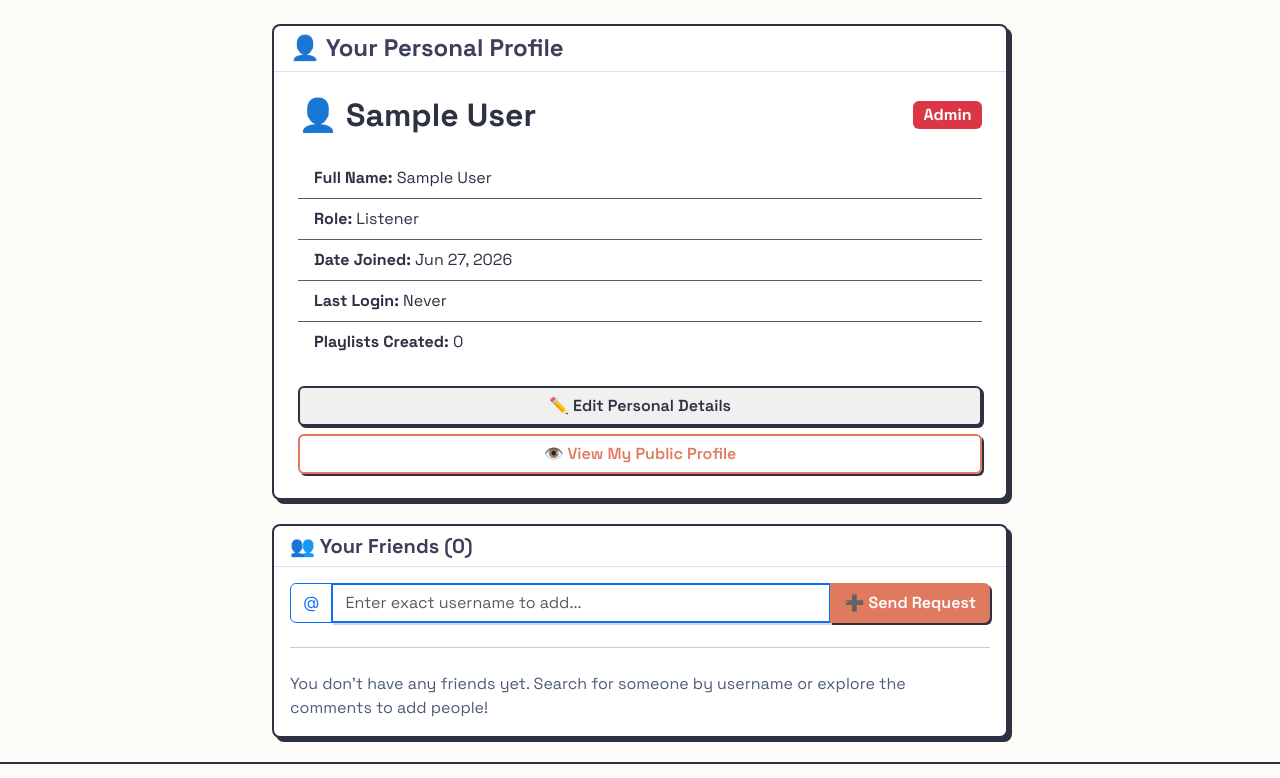
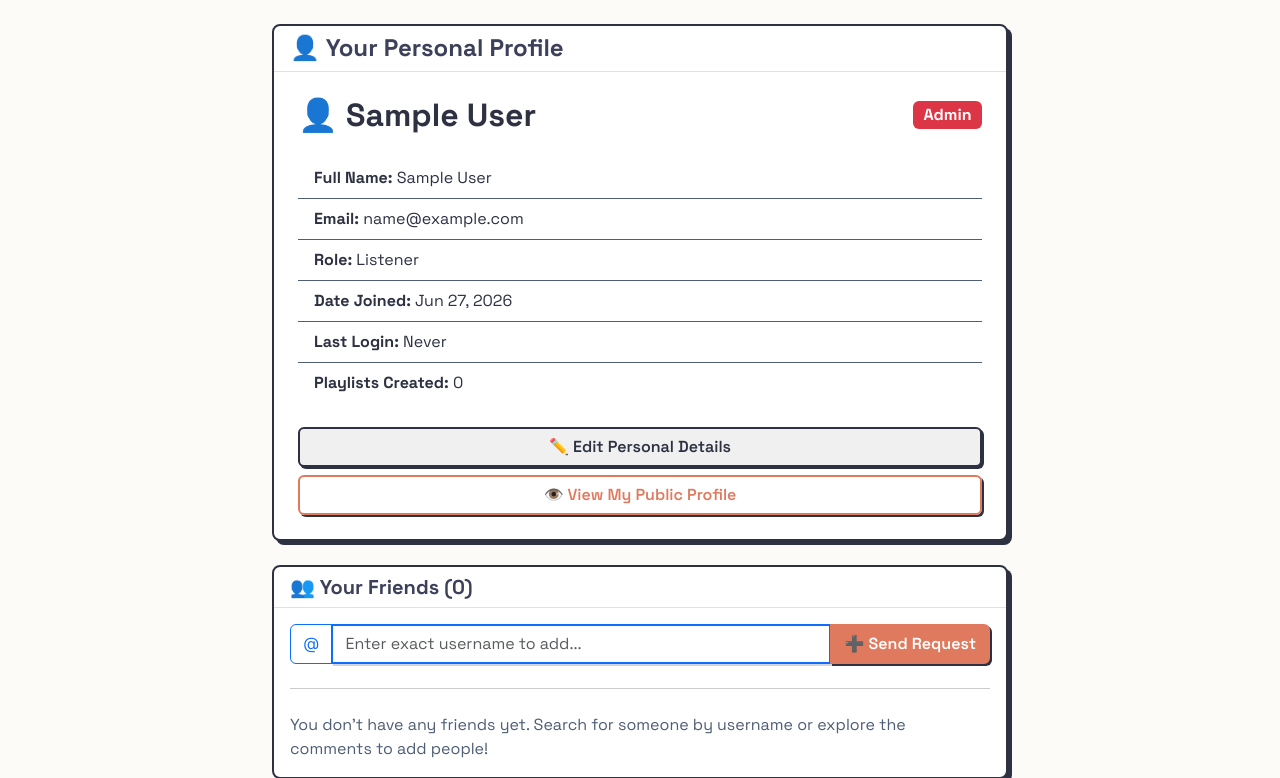
Before and after one commit to SamyBravy/PPM-Back-end-music-streaming-platform, a Django app: page /users/profile/ in a window 1280 px wide. Shown: the part 58-836 px from the top of the page. Run offline with Django 5.2, Linux system fonts and the light colour scheme; the visitor is signed in with stand-in values (Sample User, id 1); data comes from the database, SQL or seed files in the repository; data that the repository does not hold is empty; some libraries are stand-ins or nearby versions.

Commit message:
piccole aggiunte

```diff
--- a/django_project/settings.py
+++ b/django_project/settings.py
@@ -143,7 +143,7 @@ AUTH_USER_MODEL = 'users.CustomUser'
 
 # Redirect dopo Login / Logout
 LOGIN_URL = 'users:login'
-LOGIN_REDIRECT_URL = 'music:song_list'
+LOGIN_REDIRECT_URL = 'pages:home'
 LOGOUT_REDIRECT_URL = 'pages:home'
 
 # Crispy Forms
--- a/templates/users/login.html
+++ b/templates/users/login.html
@@ -13,6 +13,9 @@
             <div class="card-body p-4">
                 <form method="post" action="{% url 'users:login' %}">
                     {% csrf_token %}
+                    {% if next %}
+                        <input type="hidden" name="next" value="{{ next }}">
+                    {% endif %}
                     {{ form|crispy }}
                     <div class="d-grid mt-4">
                         <button type="submit" class="btn btn-primary btn-lg">Login</button>
--- a/templates/users/profile.html
+++ b/templates/users/profile.html
@@ -35,6 +35,11 @@
                     {% if user.first_name or user.last_name %}
                     <li class="list-group-item">
                         <strong>Full Name:</strong> {{ user.first_name }} {{ user.last_name }}
+                    </li>
+                    {% endif %}
+                    {% if user.email %}
+                    <li class="list-group-item">
+                        <strong>Email:</strong> {{ user.email }}
                     </li>
                     {% endif %}
                     {% if user.birth_date %}
```
